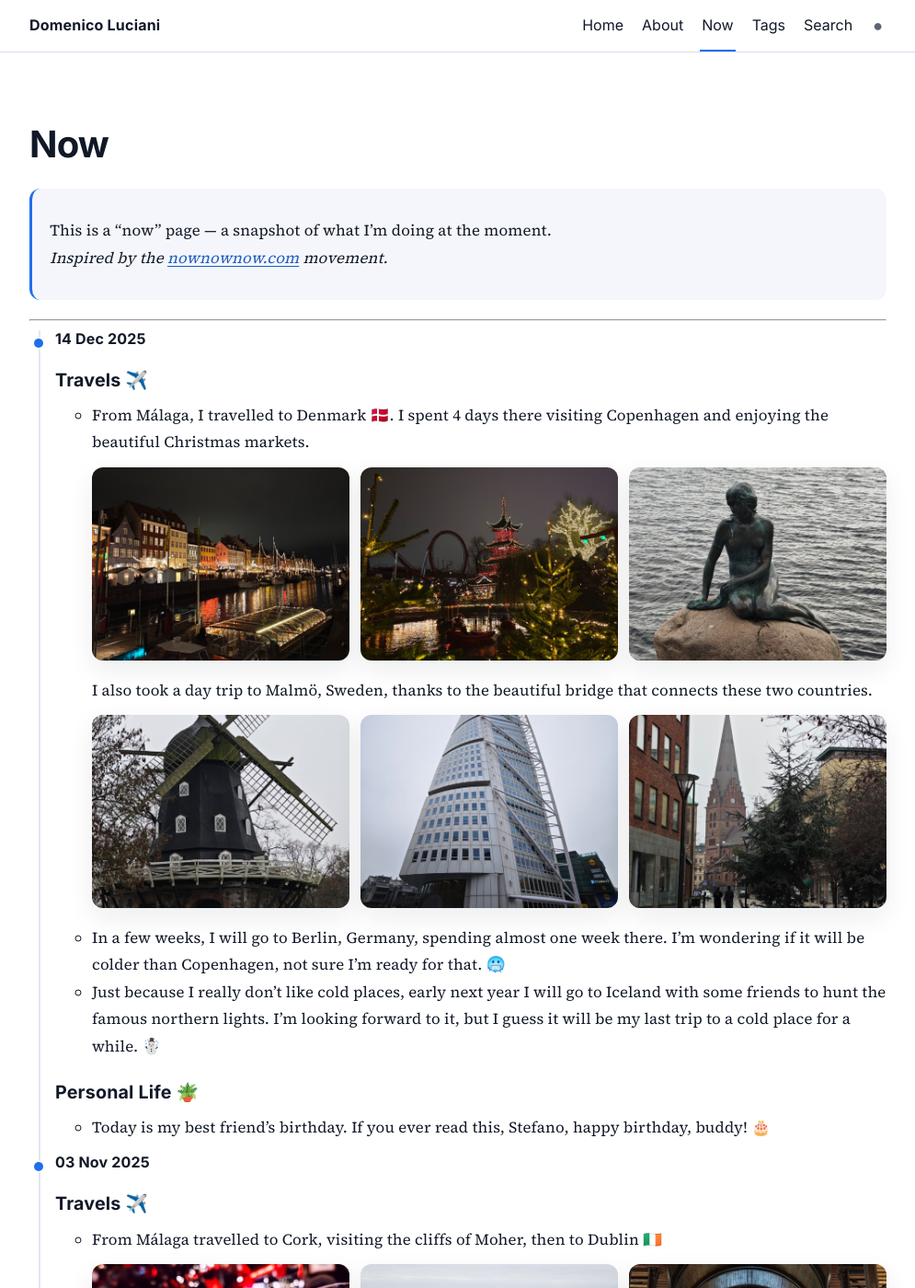
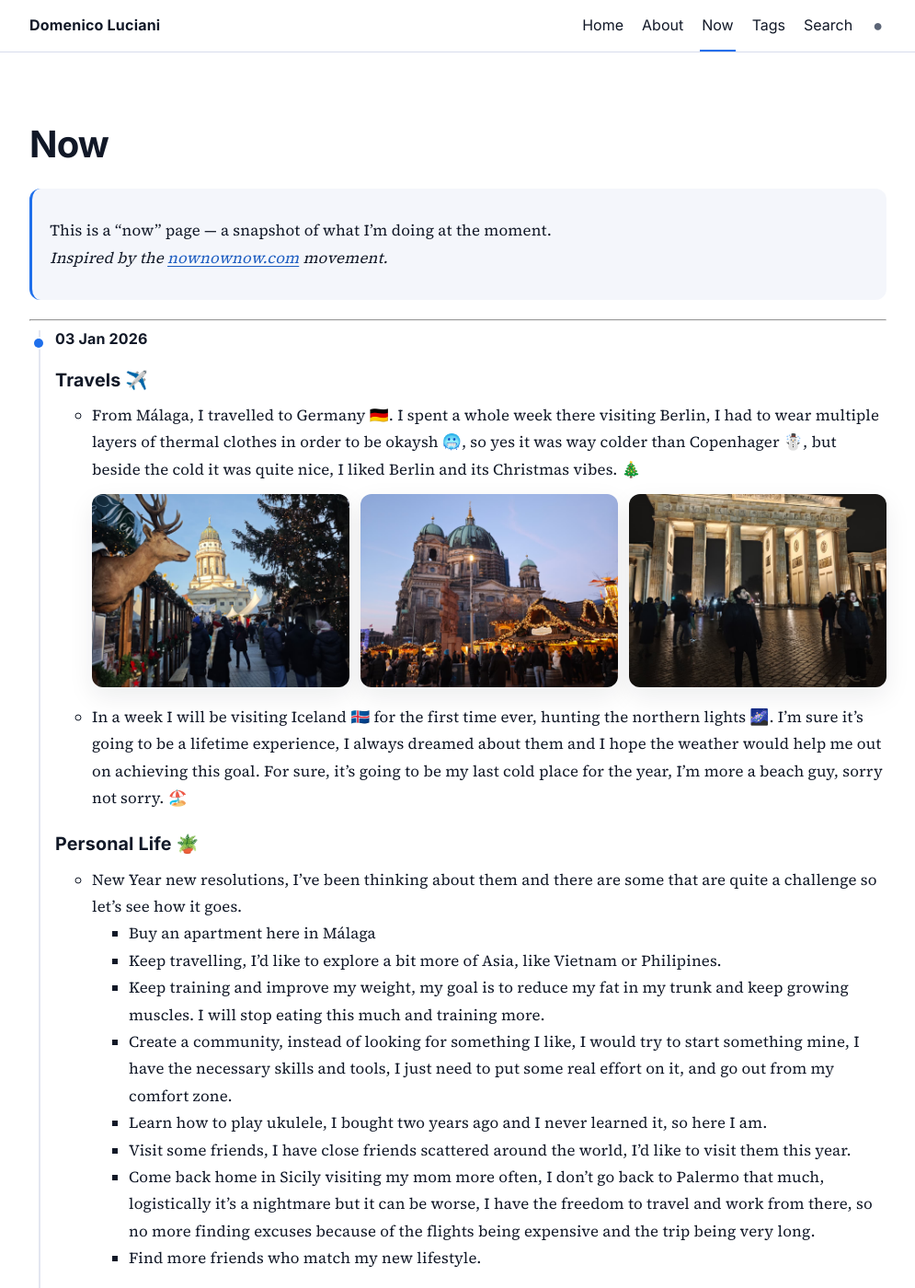
Before and after one commit to dlion/domenicoluciani, a Jekyll site: the page built from now.md, in a window 1280 px wide and 1400 px high. Shown: the whole window at 92% size, without its empty margins (142-1137 px from the left). Built offline with Jekyll 4.4.1, drawn with Linux system fonts in a browser that asks for light colours; comment, search, counter and statistics services are not loaded; some of the changed text lies outside the part shown.

Commit message:
now update

```diff
--- a/_data/now.yml
+++ b/_data/now.yml
@@ -63,3 +63,53 @@
 
       ### Personal Life 🪴
       - Today is my best friend's birthday. If you ever read this, Stefano, happy birthday, buddy! 🎂
+  - date: 2026-01-03
+    body: |-
+      ### Travels ✈️
+      - From Málaga, I travelled to Germany 🇩🇪.
+        I spent a whole week there visiting Berlin,
+        I had to wear multiple layers of thermal clothes in order to be okaysh 🥶, so yes it was way colder than Copenhager ☃️, but beside the cold it was quite nice, I liked Berlin and its Christmas vibes. 🎄
+        <div class="now-gallery">
+          <img src="/assets/images/about/travels/2025/berlin1.jpeg" alt="berlin1" loading="lazy">
+          <img src="/assets/images/about/travels/2025/berlin2.jpeg" alt="berlin2" loading="lazy">
+          <img src="/assets/images/about/travels/2025/berlin3.jpeg" alt="berlin3" loading="lazy">
+        </div>
+      - In a week I will be visiting Iceland 🇮🇸 for the first time ever, hunting the northern lights 🌌.
+        I'm sure it's going to be a lifetime experience, I always dreamed about them and I hope the weather would help me out on achieving this goal.
+        For sure, it's going to be my last cold place for the year, I'm more a beach guy, sorry not sorry. 🏖️
+
+      ### Personal Life 🪴
+      - New Year new resolutions, I've been thinking about them and there are some that are quite a challenge so let's see how it goes.
+        * Buy an apartment here in Málaga
+        * Keep travelling, I'd like to explore a bit more of Asia, like Vietnam or Philipines.
+        * Keep training and improve my weight, my goal is to reduce my fat in my trunk and keep growing muscles. I will stop eating this much and training more.
+        * Create a community, instead of looking for something I like, I would try to start something mine, I have the necessary skills and tools, I just need to put some real effort on it, and go out from my comfort zone.
+        * Learn how to play ukulele, I bought two years ago and I never learned it, so here I am.
+        * Visit some friends, I have close friends scattered around the world, I'd like to visit them this year.
+        * Come back home in Sicily visiting my mom more often, I don't go back to Palermo that much, logistically it's a nightmare but it can be worse, I have the freedom to travel and work from there, so no more finding excuses because of the flights being expensive and the trip being very long.
+        * Find more friends who match my new lifestyle.
+
+      ### Gaming 🕹️
+      Last year I played a lot to release the stress, all games I finished:
+      - God of war Ragnarok 1 and 2 🪓
+      - The last of us part 1 and 2 🦠
+      - Days Gone 🏍️
+      - Stray 🐈‍
+      - Ratchet and Clank rift apart 🤖
+      - Sword of the sea 🏄🏻‍♂️
+      - Lies of P 🤥
+      - Kena: Birdge of the Spirits 💎
+      - Detroit 🏙️
+      Games in progress:
+      - Wo Long: Fallen Destiny 🐉
+      - Howgarts Legacy 🧙🏻
+      - Ghost of Tsushima 🏯
+
+      ### Work 🧑🏻‍💻
+      - It was a very fun and interesting year at Deel, I learned **a lot**, specifically on these 3 topics:
+        * Infra
+        * Observability
+        * Team processes
+      - The feedback I have got during these first 7 months was stellar, and I couldn't be more happy about it. My effort is well recognised and it's seen as a reference within my team.
+      - I have lots of ideas about how to make Deel better, how to solve some pain points and how to deliver more value to our customers. I'm looking forward to see it happening.
+      - I really like the product, I've always been a huge fan of remote work and our product definitely reflect what I want to see in the future: more freedom for everyone.
```
Also changed, not shown: assets/images/about/travels/2025/berlin1.jpeg (added), assets/images/about/travels/2025/berlin2.jpeg (added), assets/images/about/travels/2025/berlin3.jpeg (added).
